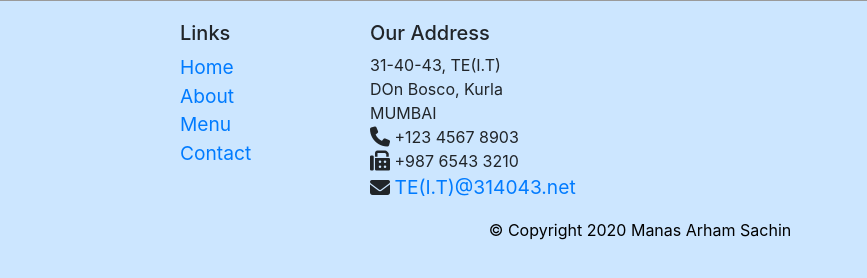
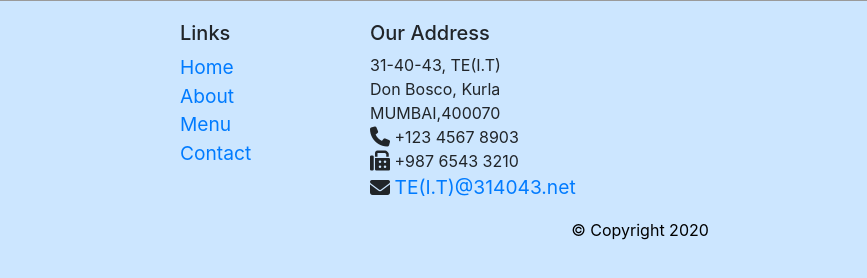
Before and after one commit to ArhamPawle/IP-project, a plain HTML site: page index.html in a window 1280 px wide. Shown: the part 1213-1491 px from the top of the page, 0-867 px from the left. Drawn offline with nearby package versions, Linux system fonts and the light colour scheme.

Commit message:
Update index.html

```diff
--- a/index.html
+++ b/index.html
@@ -158,8 +158,8 @@
                     <h5>Our Address</h5>
                     <address>
                       31-40-43, TE(I.T)<br>
-                      DOn Bosco, Kurla<br>
-                      MUMBAI<br>
+                      Don Bosco, Kurla<br>
+                      MUMBAI,400070<br>
                       <i class="fa fa-phone fa-lg"></i>   +123 4567 8903<br>
                       <i class="fa fa-fax fa-lg"></i>   +987 6543 3210<br>
                       <i class="fa fa-envelope fa-lg"></i>   <a href="mailto:confusion@food.net">TE(I.T)@314043.net</a>
@@ -178,7 +178,7 @@
            </div>
            <div class="row justify-content-center">
                 <div class="col-auto ">
-                    <p>© Copyright 2020 Manas Arham Sachin</p>
+                    <p>© Copyright 2020</p>
                 </div>
            </div>
         </div>
```
